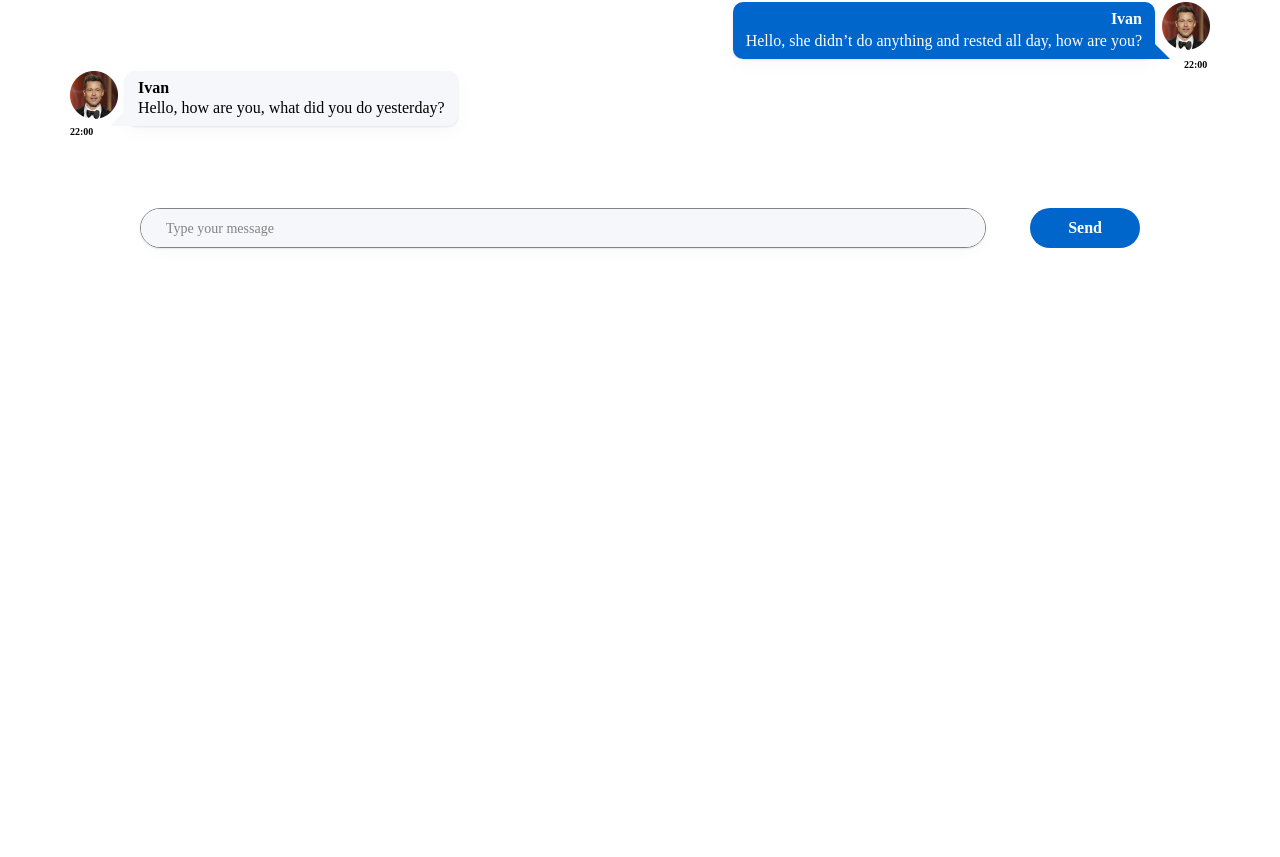
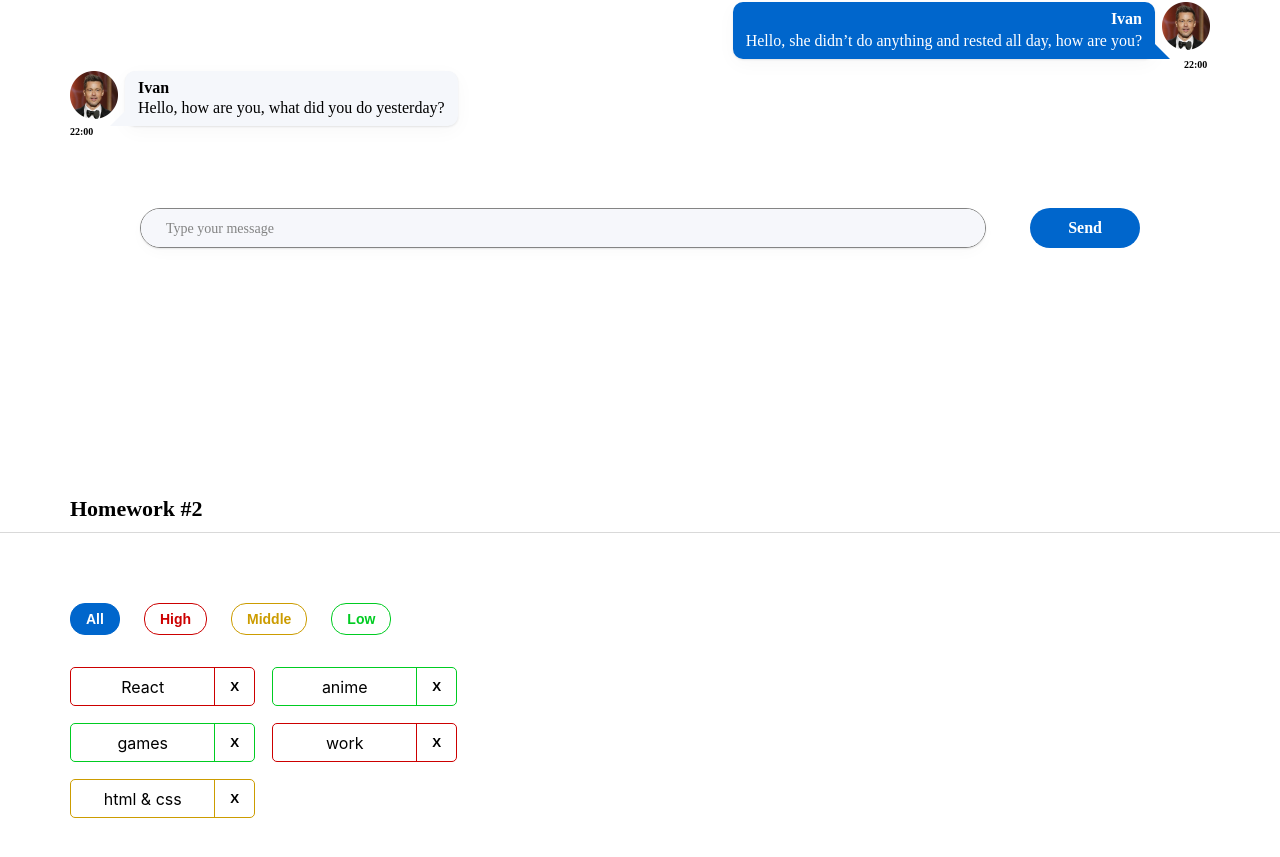
Before and after one commit to Violet0222/hws, a React (Create React App) app: page / in a window 1280 px wide. Shown: the part 213-1070 px from the top of the page. Before the commit the page ends 800 px from the top, so only its background shows below. Built offline with nearby package versions, Linux system fonts and the light colour scheme.

Commit message:
add homework 2

```diff
--- a/src/s1-main/App.tsx
+++ b/src/s1-main/App.tsx
@@ -1,20 +1,22 @@
-import React from 'react'
-import s from './App.module.css'
-import HW1 from '../s2-homeworks/hw01/HW1'
+import React from "react";
+import s from "./App.module.css";
+import HW1 from "../s2-homeworks/hw01/HW1";
+import HW2 from "../s2-homeworks/hw02/HW2";
 
 function App() {
   return (
     <div className={s.App}>
-            <HW1/>
+      <HW1 />
+      <HW2 />
       {/*раскомментировать по ходу выполнения*/}
-            {/*<HW2/>*/}
+
       {/*<HW3/>*/}
       {/*<HW4/>*/}
 
       {/*при выполнении дз 5 и более - закомментировать здесь дз 1-4, так как они есть внутри дз 5*/}
       {/*<HW5/>*/}
     </div>
-    )
+  );
 }
 
-export default App
+export default App;
--- a/src/s2-homeworks/hw02/HW2.tsx
+++ b/src/s2-homeworks/hw02/HW2.tsx
@@ -1,6 +1,8 @@
-import React, {useState} from 'react'
-import Affairs from './affairs/Affairs'
-import s2 from '../../s1-main/App.module.css'
+import React, { useState } from "react";
+import Affairs from "./affairs/Affairs";
+import s2 from "../../s1-main/App.module.css";
+// import { constants } from "os";
+// import priority = module;
 
 /*
  * 1 - описать типы AffairPriorityType, AffairType
@@ -17,45 +19,70 @@
  * */
 
 // types
-export type AffairPriorityType = any // need to fix any
+export type AffairPriorityType = "high" | "middle" | "low"; // need to fix any
 export type AffairType = {
-    _id: any // need to fix any
-    name: any // need to fix any
-    priority: AffairPriorityType
-}
-export type FilterType = 'all' | AffairPriorityType
+  _id: number; // need to fix any
+  name: string; // need to fix any
+  priority: AffairPriorityType;
+};
+export type FilterType = "all" | AffairPriorityType;
 
 // constants
-const defaultAffairs: any = [ // need to fix any
-    {_id: 1, name: 'React', priority: 'high'}, // студенты могут изменить содержимое name и количество элементов в массиве, ...priority не менять!
-    {_id: 2, name: 'anime', priority: 'low'},
-    {_id: 3, name: 'games', priority: 'low'},
-    {_id: 4, name: 'work', priority: 'high'},
-    {_id: 5, name: 'html & css', priority: 'middle'},
-]
+const defaultAffairs: AffairType[] = [
+  // need to fix any
+  { _id: 1, name: "React", priority: "high" }, // студенты могут изменить содержимое name и количество элементов в массиве, ...priority не менять!
+  { _id: 2, name: "anime", priority: "low" },
+  { _id: 3, name: "games", priority: "low" },
+  { _id: 4, name: "work", priority: "high" },
+  { _id: 5, name: "html & css", priority: "middle" },
+];
 
 // pure helper functions
-export const filterAffairs = (affairs: any, filter: any): any => { // need to fix any
-
-
-    return affairs // need to fix
+export const filterAffairs = (
+  affairs: AffairType[],
+  filter: FilterType
+): AffairType[] => {
+  // need to fix any
+  if (filter === "high") {
+    return affairs.filter(
+      (filteredAffair) => filteredAffair.priority === "high"
+    );
   }
-export const deleteAffair = (affairs: any, _id: any): any => { // need to fix any
-
-    return affairs // need to fix
+  if (filter === "middle") {
+    return affairs.filter(
+      (filteredAffair) => filteredAffair.priority === "middle"
+    );
   }
+  if (filter === "low") {
+    return affairs.filter(
+      (filteredAffair) => filteredAffair.priority === "low"
+    );
+  }
+  return affairs;
+  // need to fix
+};
+export const deleteAffair = (
+  affairs: AffairType[],
+  _id: number
+): AffairType[] => {
+  return affairs.filter((affair) => _id !== affair._id);
+  // need to fix any
+};
 
 function HW2() {
-    const [affairs, setAffairs] = useState<any>(defaultAffairs) // need to fix any
-    const [filter, setFilter] = useState<FilterType>('all')
+  const [affairs, setAffairs] = useState<AffairType[]>(defaultAffairs); // need to fix any
+  const [filter, setFilter] = useState<FilterType>("all");
 
-    const filteredAffairs = filterAffairs(affairs, filter)
-    const deleteAffairCallback = (_id: any) => { // need to fix any
+  const filteredAffairs = filterAffairs(affairs, filter);
+  const deleteAffairCallback = (_id: number) => {
+    // need to fix any
+    const newAffairs = deleteAffair(affairs, _id);
+    setAffairs(newAffairs);
     // need to fix
-    }
+  };
 
   return (
-        <div id={'hw2'}>
+    <div id={"hw2"}>
       <div className={s2.hwTitle}>Homework #2</div>
       <div className={s2.hw}>
         <Affairs
@@ -66,7 +93,7 @@
         />
       </div>
     </div>
-    )
+  );
 }
 
-export default HW2
+export default HW2;
--- a/src/s2-homeworks/hw02/affairs/Affairs.tsx
+++ b/src/s2-homeworks/hw02/affairs/Affairs.tsx
@@ -1,33 +1,44 @@
-import React from 'react'
-import Affair from './affair/Affair'
-import {AffairType, FilterType} from '../HW2'
-import s from './Affairs.module.css'
+import React from "react";
+import Affair from "./affair/Affair";
+import { AffairType, FilterType } from "../HW2";
+import s from "./Affairs.module.css";
 
 type AffairsPropsType = {
-    data: any // need to fix any
-    setFilter: any
-    deleteAffairCallback: any
-    filter: FilterType
-}
+  data: AffairType[]; // need to fix any
+  setFilter: (filter: FilterType) => void;
+  deleteAffairCallback: (_id: number) => void;
+  filter: FilterType;
+};
 
 function Affairs(props: AffairsPropsType) {
   const setAll = () => {
     // need to fix
-    }
+    props.setFilter("all");
+  };
   const setHigh = () => {
     // need to fix
-    }
+    props.setFilter("high");
+  };
   const setMiddle = () => {
     // need to fix
-    }
+    props.setFilter("middle");
+  };
   const setLow = () => {
     // need to fix
-    }
+    props.setFilter("low");
+  };
 
-    const cnAll = s.button + ' ' + s.all + (props.filter === 'all' ? ' ' + s.active : '')
-    const cnHigh = s.button + ' ' + s.high + (props.filter === 'high' ? ' ' + s.active : '')
-    const cnMiddle = s.button + ' ' + s.middle + (props.filter === 'middle' ? ' ' + s.active : '')
-    const cnLow = s.button + ' ' + s.low + (props.filter === 'low' ? ' ' + s.active : '')
+  const cnAll =
+    s.button + " " + s.all + (props.filter === "all" ? " " + s.active : "");
+  const cnHigh =
+    s.button + " " + s.high + (props.filter === "high" ? " " + s.active : "");
+  const cnMiddle =
+    s.button +
+    " " +
+    s.middle +
+    (props.filter === "middle" ? " " + s.active : "");
+  const cnLow =
+    s.button + " " + s.low + (props.filter === "low" ? " " + s.active : "");
 
   const mappedAffairs = props.data.map((a: AffairType) => (
     <Affair
@@ -35,43 +46,31 @@
       affair={a}
       deleteAffairCallback={props.deleteAffairCallback}
     />
-    ))
+  ));
 
   return (
     <div>
       <div className={s.buttonContainer}>
-                <button
-                    id={'hw2-button-all'}
-                    onClick={setAll}
-                    className={cnAll}
-                >
+        <button id={"hw2-button-all"} onClick={setAll} className={cnAll}>
           All
         </button>
-                <button
-                    id={'hw2-button-high'}
-                    onClick={setHigh}
-                    className={cnHigh}
-                >
+        <button id={"hw2-button-high"} onClick={setHigh} className={cnHigh}>
           High
         </button>
         <button
-                    id={'hw2-button-middle'}
+          id={"hw2-button-middle"}
           onClick={setMiddle}
           className={cnMiddle}
         >
           Middle
         </button>
-                <button
-                    id={'hw2-button-low'}
-                    onClick={setLow}
-                    className={cnLow}
-                >
+        <button id={"hw2-button-low"} onClick={setLow} className={cnLow}>
           Low
         </button>
       </div>
       <div className={s.affairs}>{mappedAffairs}</div>
     </div>
-    )
+  );
 }
 
-export default Affairs
+export default Affairs;
--- a/src/s2-homeworks/hw02/affairs/affair/Affair.tsx
+++ b/src/s2-homeworks/hw02/affairs/affair/Affair.tsx
@@ -1,51 +1,45 @@
-import React from 'react'
-import { AffairType } from '../../HW2'
-import s from './Affair.module.css'
-import s2 from '../Affairs.module.css'
+import React from "react";
+import { AffairType } from "../../HW2";
+import s from "./Affair.module.css";
+import s2 from "../Affairs.module.css";
 
 type AffairPropsType = {
   // key не нужно типизировать
-    affair: AffairType
-    deleteAffairCallback: any // need to fix any
-}
+  affair: AffairType;
+  deleteAffairCallback: (_id: number) => void; // need to fix any
+};
 
 function Affair(props: AffairPropsType) {
   const deleteCallback = () => {
     // need to fix
-    }
+    return props.deleteAffairCallback(props.affair._id);
+  };
 
-    const nameClass = s.name + ' ' + s2[props.affair.priority]
-    const buttonClass = s.closeButton + ' ' + s2[props.affair.priority]
-    const affairClass = s.affair + ' ' + s2[props.affair.priority]
+  const nameClass = s.name + " " + s2[props.affair.priority];
+  const buttonClass = s.closeButton + " " + s2[props.affair.priority];
+  const affairClass = s.affair + " " + s2[props.affair.priority];
 
   return (
-        <div
-            id={'hw2-affair-' + props.affair._id}
-            className={affairClass}
-        >
-            <div id={'hw2-name-' + props.affair._id} className={nameClass}>
+    <div id={"hw2-affair-" + props.affair._id} className={affairClass}>
+      <div id={"hw2-name-" + props.affair._id} className={nameClass}>
         {/*создаёт студент*/}
-
+        {props.affair.name}
         {/**/}
       </div>
-            <div id={'hw2-priority-' + props.affair._id} hidden>
-                {/*создаёт студент*/}
-
+      <div id={"hw2-priority-" + props.affair._id} hidden>
         {/**/}
       </div>
 
       <button
-                id={'hw2-button-delete-' + props.affair._id}
+        id={"hw2-button-delete-" + props.affair._id}
         className={buttonClass}
+        onClick={deleteCallback}
         // need to fix
-
       >
-                {/*текст кнопки могут изменить студенты*/}
-                X
-                {/**/}
+        {/*текст кнопки могут изменить студенты*/}X{/**/}
       </button>
     </div>
-    )
+  );
 }
 
-export default Affair
+export default Affair;
```
Lines whose indentation alone changed are shown as unchanged.
